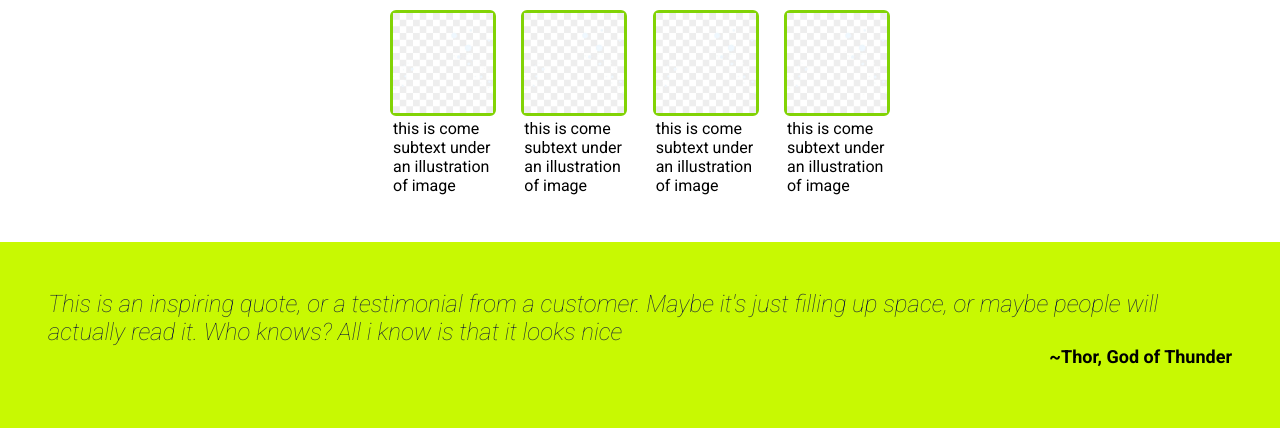
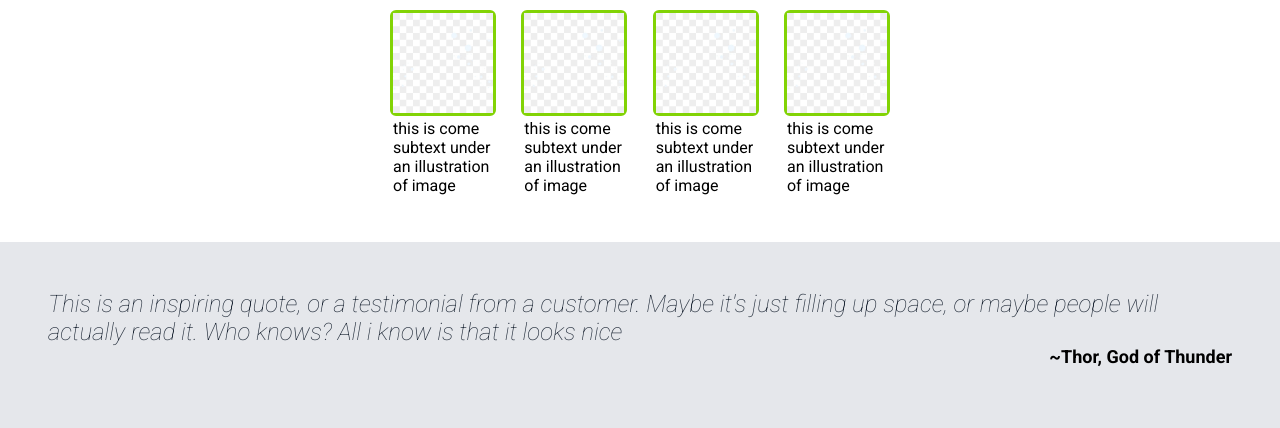
Before and after one commit to acodein/Landing-Page, a plain HTML site: page index.html in a window 1280 px wide. Shown: the part 524-952 px from the top of the page. Drawn offline with Linux system fonts and the light colour scheme.

Commit message:
fix: color change in the testimonial bg

```diff
--- a/style.css
+++ b/style.css
@@ -113,8 +113,8 @@ ul {
 
 .quote {
   margin: 0;
-  /* background-color: #e5e7eb; */
-  background-color: #c8f902;
+  background-color: #e5e7eb;
+  /* background-color: #c8f902; */
   padding: 48px;
 }
 
```
